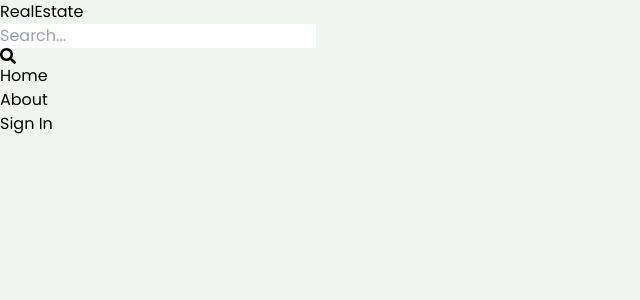
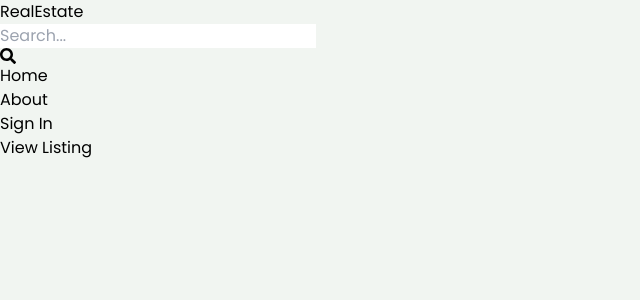
Before and after one commit to SivarajVijithan452/MERN-estate-app, a React (Vite) app in the folder client/: page /listing/1 in a window 1280 px wide. Shown: the top 300 px of the page, without its empty margins (0-640 px from the left). Built offline with nearby package versions, Linux system fonts and the light colour scheme; no server answers.

Commit message:
view listing page created

```diff
--- a/client/src/App.jsx
+++ b/client/src/App.jsx
@@ -11,6 +11,7 @@ import PrivateRoute from './components/PrivateRoute';
 import PublicRoute from './components/PublicRoute';
 import Listing from './pages/Listing'
 import UpdateListing from './pages/UpdateListing'
+import ViewListing from './pages/ViewListing'
 
 
 export default function App() {
@@ -21,6 +22,7 @@ export default function App() {
       <Routes>
         <Route path="/" element={<Home />} />
         <Route path="/about" element={<About />} />
+        <Route path="/listing/:listingId" element={<ViewListing />} />
         <Route element={<PrivateRoute />}>
           <Route path="/profile" element={<Profile />} />
           <Route path="/listing" element={<Listing />} />
--- a/client/src/pages/UpdateListing.jsx
+++ b/client/src/pages/UpdateListing.jsx
@@ -184,7 +184,7 @@ export default function UpdateListing() {
     try {
       const response = await axios.post(`/api/listing/update/${listingId}`, listingData);
       toast.success("Listing updated successfully!");
-      navigate(`/update-listing/${response.data.data._id}`);
+      navigate(`/listing/${listingId}`);
     } catch (error) {
       console.error("Error updating listing:", error);
       toast.error("Error updating listing.");
--- /dev/null
+++ b/client/src/pages/ViewListing.jsx
@@ -0,0 +1,22 @@
+import React, { useEffect } from 'react'
+import { useParams } from 'react-router-dom'
+
+export default function ViewListing() {
+    useEffect(() => {
+    // fetch listing data
+    const fetchListing = async () => {
+      try {
+        const response = await fetch(`/api/listing/get/${id}`);
+        const data = await response.json();
+        console.log(data);
+      } catch (error) {
+        console.log(error);
+      }
+    };
+    }, []);
+  return (
+    <div>
+      <h1>View Listing</h1>
+    </div>
+  )
+}
```
